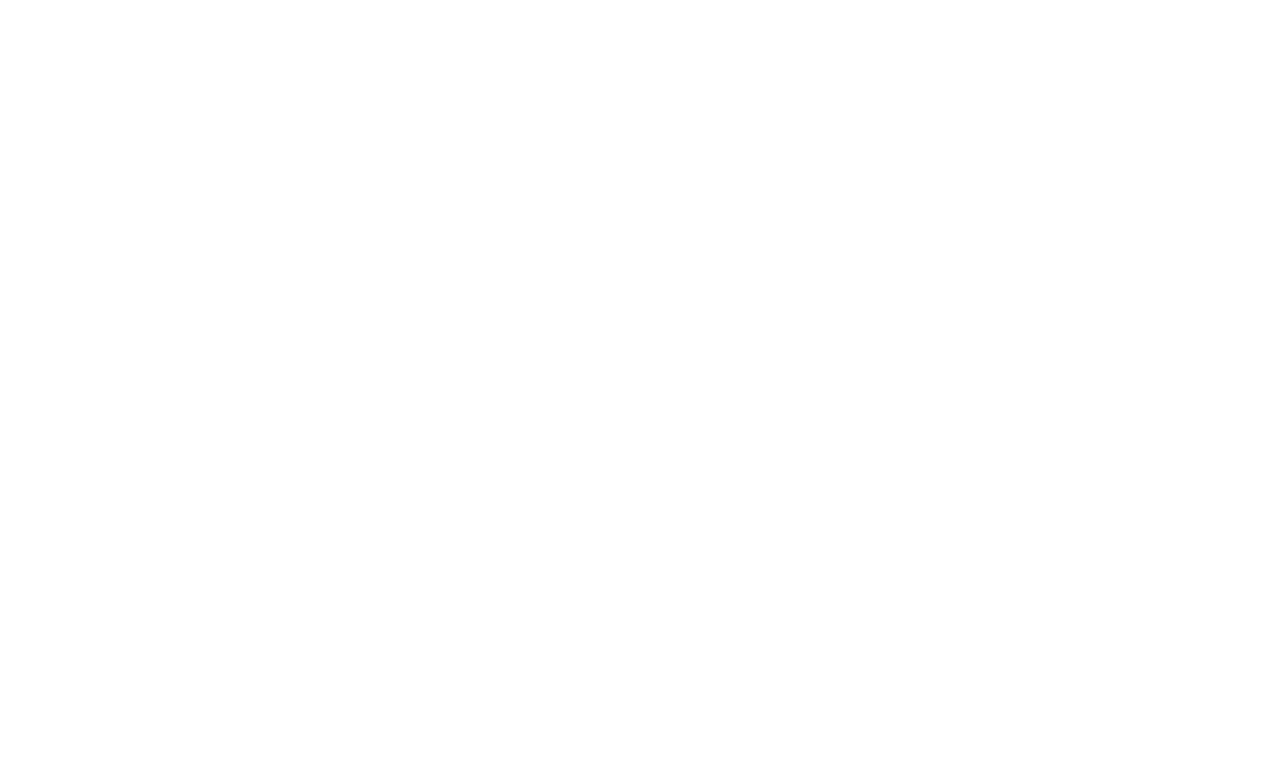
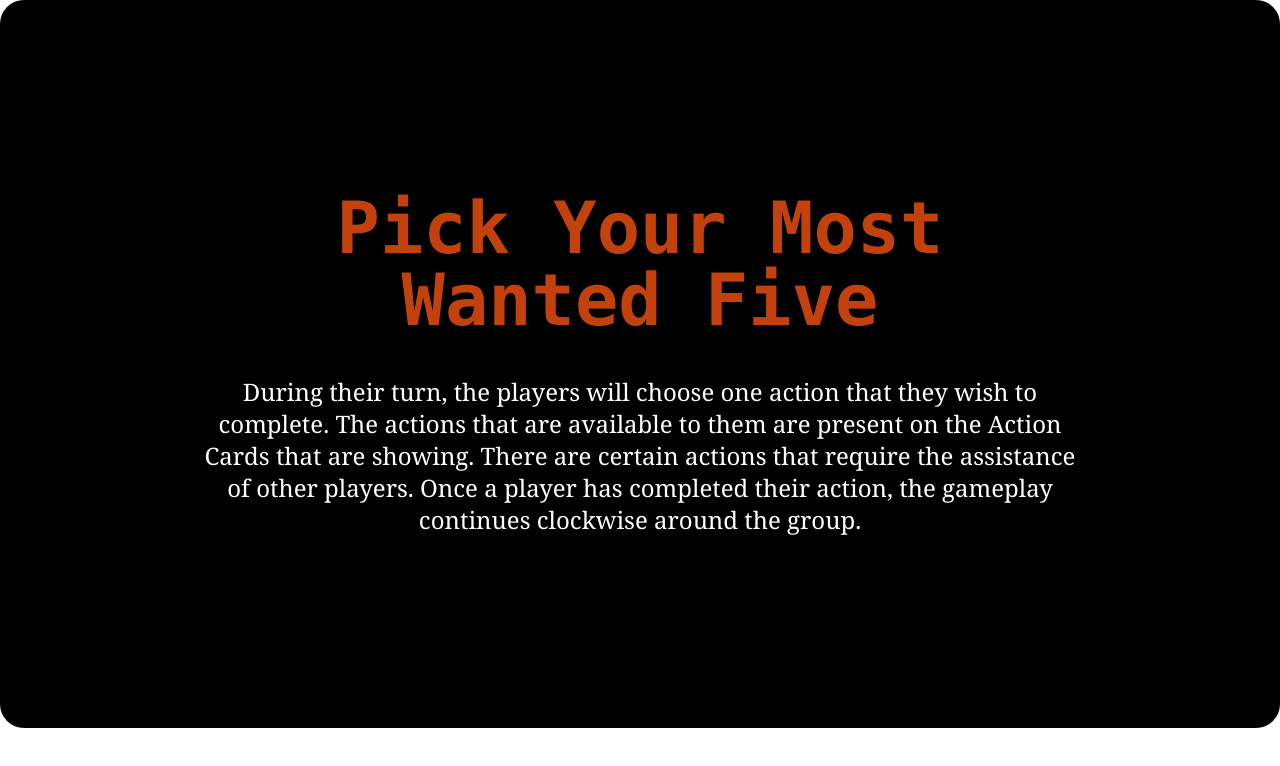
Before and after one commit to Karimuzzaman/select-best-five-player, a plain HTML site: page index.html in a window 1280 px wide. Drawn offline with nearby package versions, Linux system fonts and the light colour scheme.

Commit message:
header added

```diff
--- a/index.html
+++ b/index.html
@@ -5,10 +5,33 @@
     <meta charset="UTF-8">
     <meta http-equiv="X-UA-Compatible" content="IE=edge">
     <meta name="viewport" content="width=device-width, initial-scale=1.0">
-    <title>Most Wanted Five.</title>
+    <title>Pick Your Most Wanted Five</title>
+    <!-- adding tailwind -->
+    <script src="https://cdn.tailwindcss.com"></script>
+    <!-- adding daisyUI -->
+    <link href="https://cdn.jsdelivr.net/npm/daisyui@2.24.0/dist/full.css" rel="stylesheet" type="text/css" />
+
 </head>
 
 <body>
+    <!-- header section starts -->
+    <header>
+        <div class="bg-black p-48 rounded-3xl">
+            <h1 class="text-7xl text-orange-700 font-semibold font-mono text-center mb-10">Pick Your Most Wanted Five
+            </h1>
+            <p class="text-white text-center text-2xl font-medium font-serif">During their turn, the players will choose
+                one action
+                that they
+                wish to
+                complete. The
+                actions that are
+                available to them are present on the Action Cards that are showing. There are certain actions that
+                require the assistance of other players. Once a player has completed their action, the gameplay
+                continues clockwise around the group.</p>
+        </div>
+
+
+    </header>
     <script src="js/app.js"></script>
 </body>
 
```
